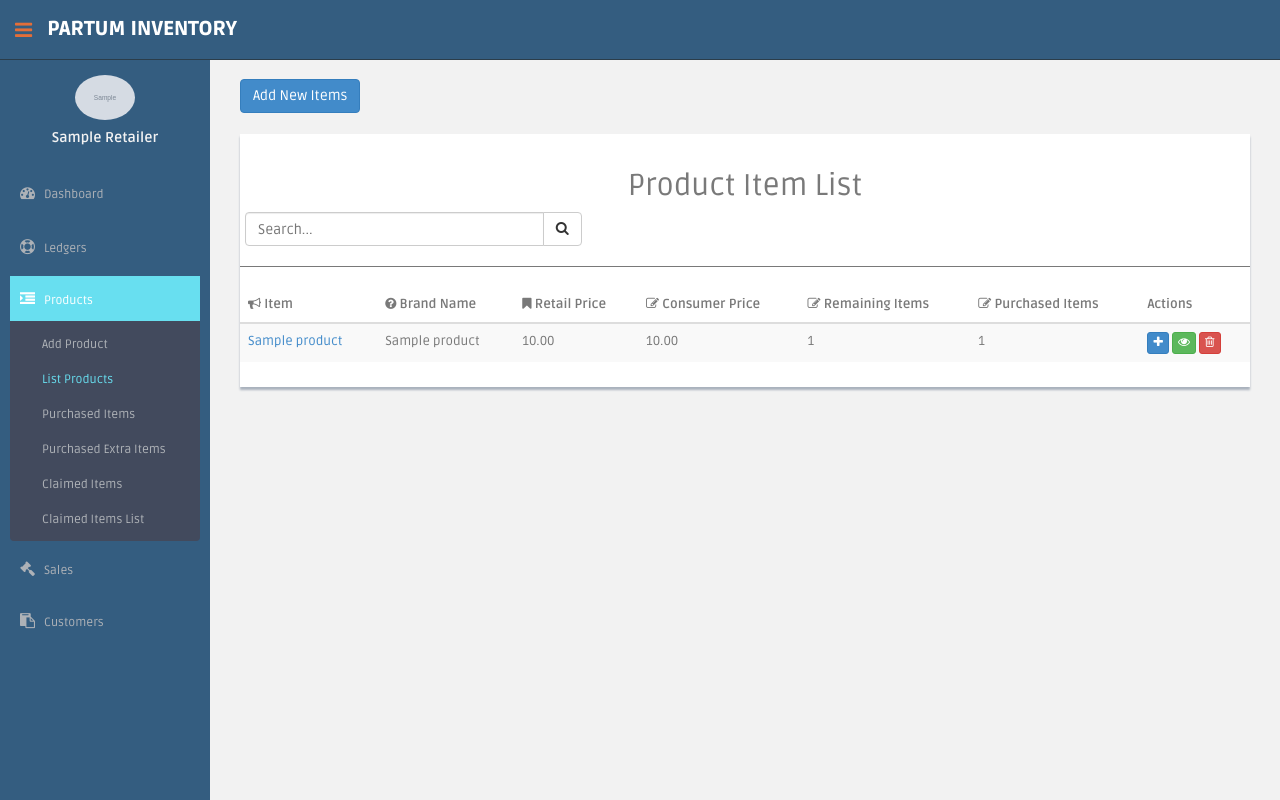
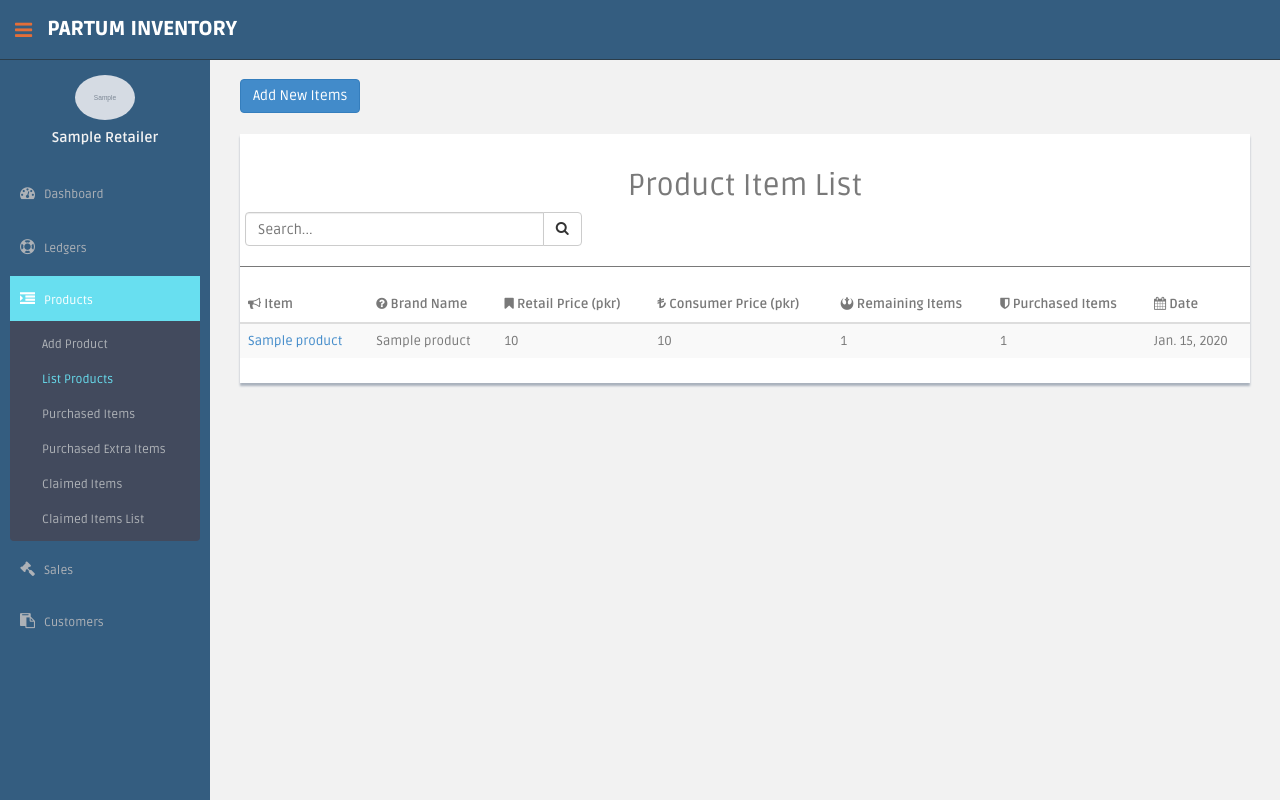
Before and after one commit to janzaheer/partum_inventory, a Django app: page /product/item/1/detail/list/ in a window 1280 px wide. Run offline with Django 3.2, Linux system fonts and the light colour scheme; a user stored in the database is signed in; tables that the repository leaves empty hold one stand-in row (values such as "Sample post"); grey boxes marked "Sample" are stand-in pictures; some libraries are stand-ins or nearby versions.

Commit message:
update in item detail list table with the new fields and remove the extra fields that are not used

```diff
--- a/templates/products/item_details.html
+++ b/templates/products/item_details.html
@@ -6,7 +6,7 @@
             <br>
             <a href="{% url 'product:add_product_items' product_id=product.id %}"><button type="button" class="btn btn-primary" style="float: left">Add New Items</button></a>
             <br><br><br>
-            <div class="content-panel">
+            <div class="content-panel table-responsive">
                 <table class="table table-striped table-advance table-hover item-table">
                     <h2 class="text-center">Product Item List</h2>
                     <div class="input-group custom-search-form col-md-4" style="left: 5px">
@@ -22,11 +22,11 @@
                     <tr>
                         <th><i class="fa fa-bullhorn"></i> Item</th>
                         <th class="hidden-phone"><i class="fa fa-question-circle"></i> Brand Name</th>
-                        <th><i class="fa fa-bookmark"></i> Retail Price</th>
-                        <th><i class=" fa fa-edit"></i> Consumer Price</th>
-                        <th><i class=" fa fa-edit"></i> Remaining Items</th>
-                        <th><i class=" fa fa-edit"></i> Purchased Items</th>
-                        <th>Actions</th>
+                        <th><i class="fa fa-bookmark"></i> Retail Price (pkr)</th>
+                        <th><i class=" fa fa-try"></i> Consumer Price (pkr)</th>
+                        <th><i class=" fa fa-rebel"></i> Remaining Items</th>
+                        <th><i class=" fa fa-shield"></i> Purchased Items</th>
+                        <th><i class=" fa fa-calendar"></i> Date</th>
                     </tr>
                     </thead>
                     <tbody class="item-table-body">
@@ -34,15 +34,11 @@
                         <tr>
                             <td><a href="#">{{ detail.product.name}}</a></td>
                             <td class="#">{{ detail.product.brand_name }}</td>
-                            <td>{{ detail.retail_price }}</td>
-                            <td>{{ detail.consumer_price }}</td>
+                            <td>{{ detail.retail_price|floatformat:-2 }}</td>
+                            <td>{{ detail.consumer_price|floatformat:-2 }}</td>
                             <td>{{ detail.available_item }}</td>
                             <td>{{ detail.purchased_item }}</td>
-                            <td>
-                                <a href="#"><button class="btn btn-primary btn-xs"><i class="fa fa-plus"></i></button></a>
-                                <a href="#"><button class="btn btn-success btn-xs"><i class="fa fa-eye"></i></button></a>
-                                <a href="#"><button class="btn btn-danger btn-xs"><i class="fa fa-trash-o "></i></button></a>
-                            </td>
+                            <td>{{ detail.created_at|date }}</td>
                         </tr>
                     {% endfor %}
                     </tbody>
```
